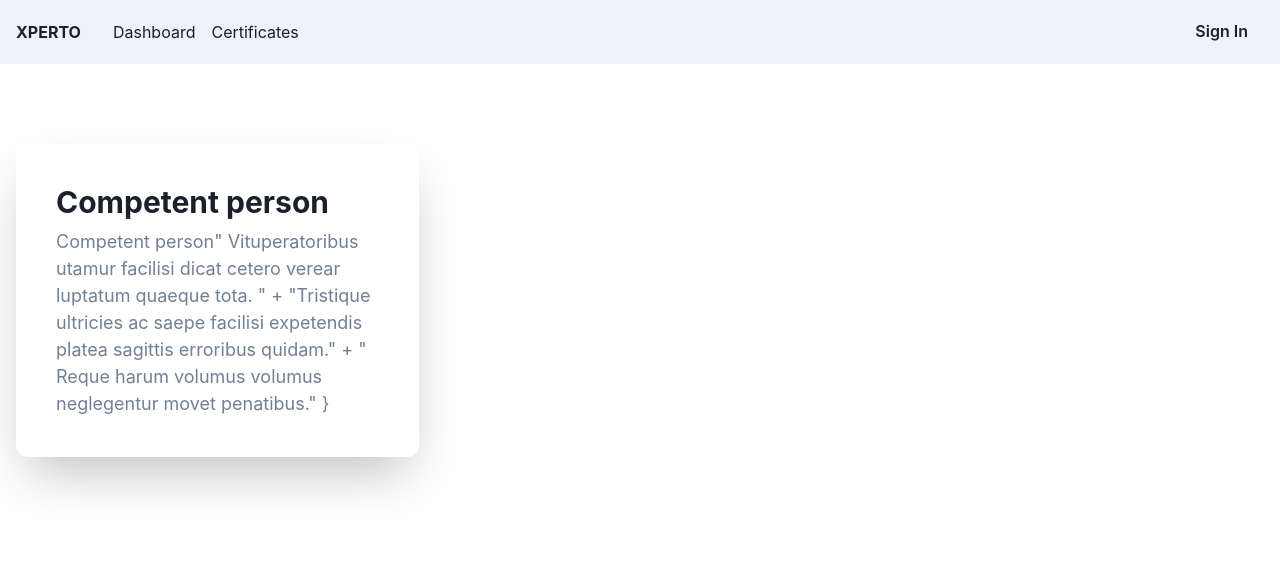
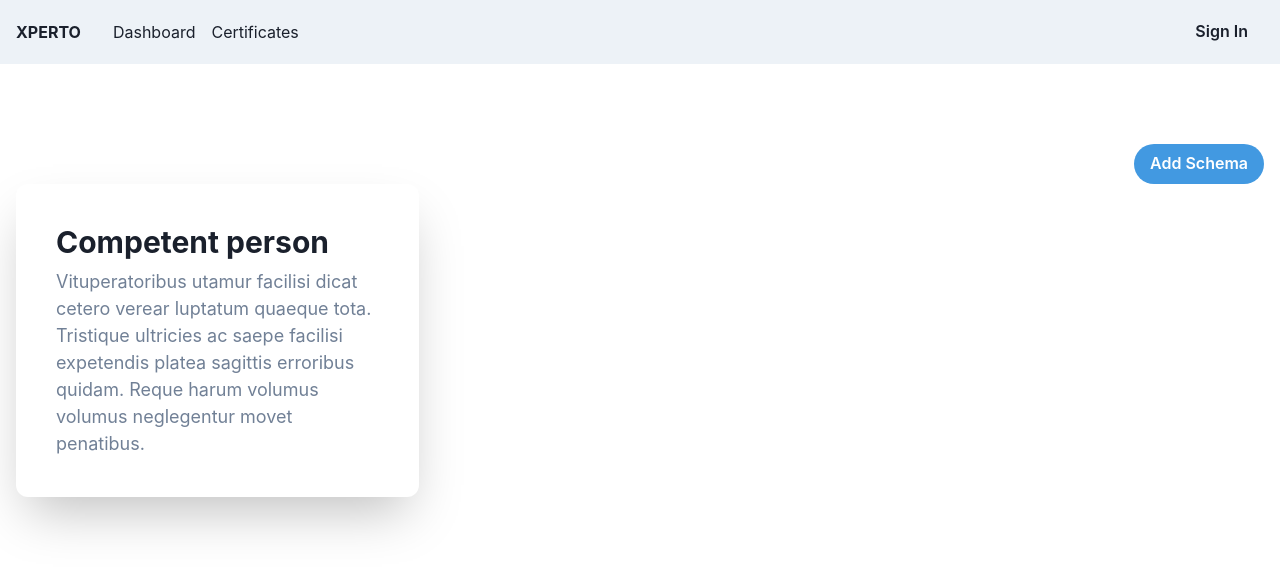
Before and after one commit to jheavejimenez/trinsic-frontend, a React (Create React App) app: page /admin/schema in a window 1280 px wide. Shown: the top 570 px of the page. Built offline with nearby package versions, Linux system fonts and the light colour scheme.

Commit message:
add add schema btn

```diff
--- a/src/pages/admin/CreateSchema.jsx
+++ b/src/pages/admin/CreateSchema.jsx
@@ -1,9 +1,17 @@
 import React from "react";
-import { Container, Heading, SimpleGrid, Stack, Text, useColorModeValue } from "@chakra-ui/react";
+import { Box, Container, Flex, Heading, SimpleGrid, Spacer, Stack, Text, useColorModeValue } from "@chakra-ui/react";
+import CustomButton from "../../components/Button";
 
 function CreateSchema() {
     return (
+        <>
             <Container maxW={'1280px'} marginTop={'10vh'}>
+                <Flex>
+                    <Spacer />
+                    <Box>
+                        <CustomButton title={"Add Schema"} path={"/add-schema"} />
+                    </Box>
+                </Flex>
                 <SimpleGrid columns={3} spacing={5}>
                     <Stack
                         boxShadow={'2xl'}
@@ -19,8 +27,7 @@ function CreateSchema() {
                                 {"Competent person"}
                             </Heading>
                             <Text fontSize={'lg'} color={'gray.500'}>
-                            {"Competent person"}
-                                " Vituperatoribus utamur facilisi dicat cetero verear luptatum quaeque tota. " +
+                                {" Vituperatoribus utamur facilisi dicat cetero verear luptatum quaeque tota. " +
                                     "Tristique ultricies ac saepe facilisi expetendis platea sagittis erroribus quidam." +
                                     " Reque harum volumus volumus neglegentur movet penatibus."
                                 }
@@ -29,6 +36,7 @@ function CreateSchema() {
                     </Stack>
                 </SimpleGrid>
             </Container>
+        </>
     )
 }
 
```
Lines whose indentation alone changed are shown as unchanged.
